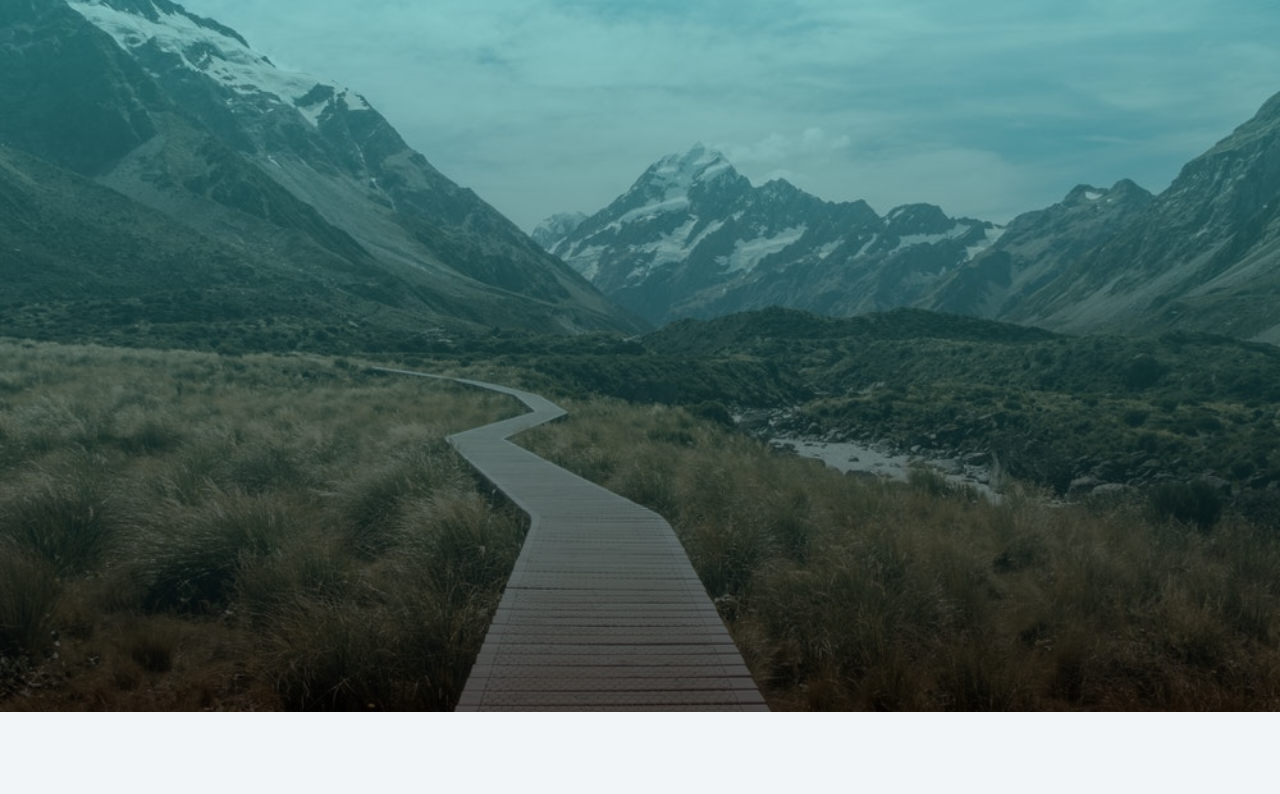
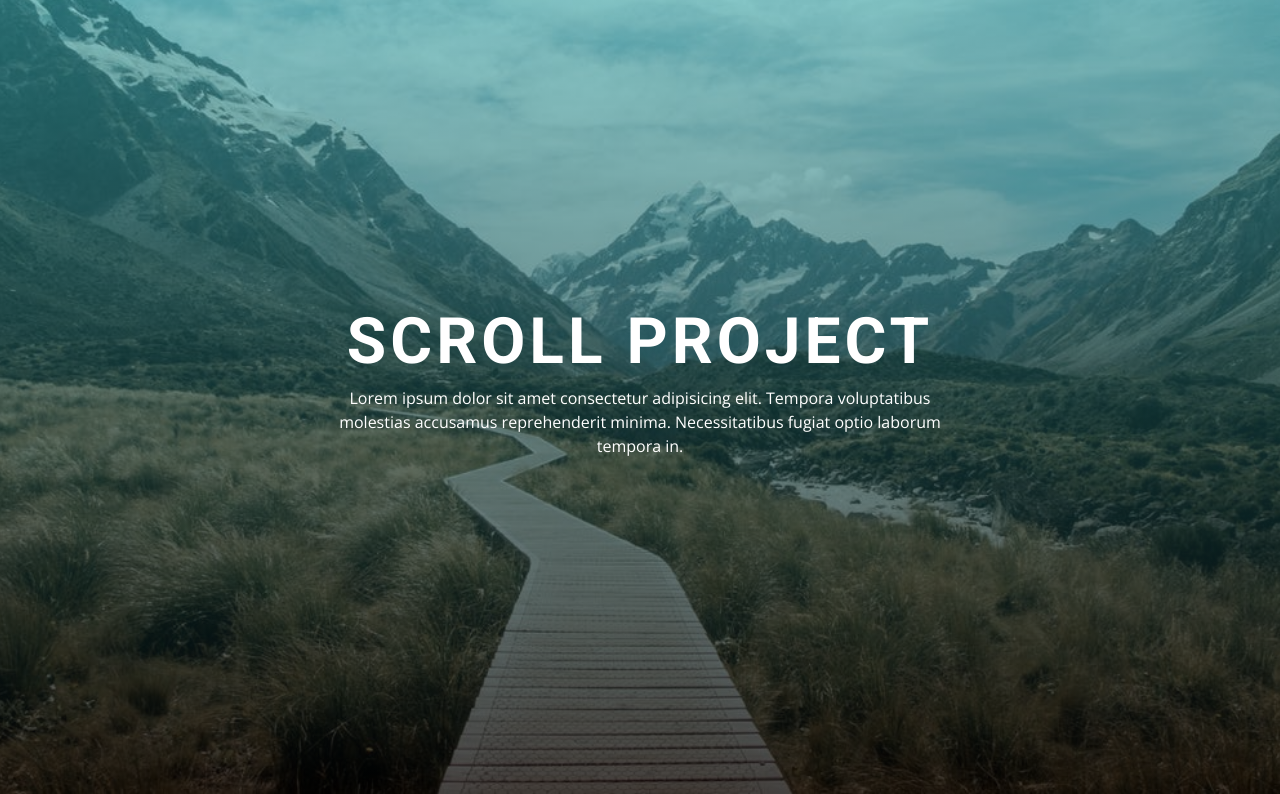
Before and after one commit to BeataJ/scroll, a plain HTML site: page index.html in a window 1280 px wide. Shown: the part 88-882 px from the top of the page. Before the commit the page ends 800 px from the top, so only its background shows below. Drawn offline with nearby package versions, Linux system fonts and the light colour scheme.

Commit message:
add banner container

```diff
--- a/index.html
+++ b/index.html
@@ -46,6 +46,16 @@
           </div>
         </div>
       </nav>
+      <div class="banner">
+        <div class="container">
+          <h1>scroll project</h1>
+          <p>
+            Lorem ipsum dolor sit amet consectetur adipisicing elit. Tempora
+            voluptatibus molestias accusamus reprehenderit minima.
+            Necessitatibus fugiat optio laborum tempora in.
+          </p>
+        </div>
+      </div>
     </header>
   </body>
 </html>
```
